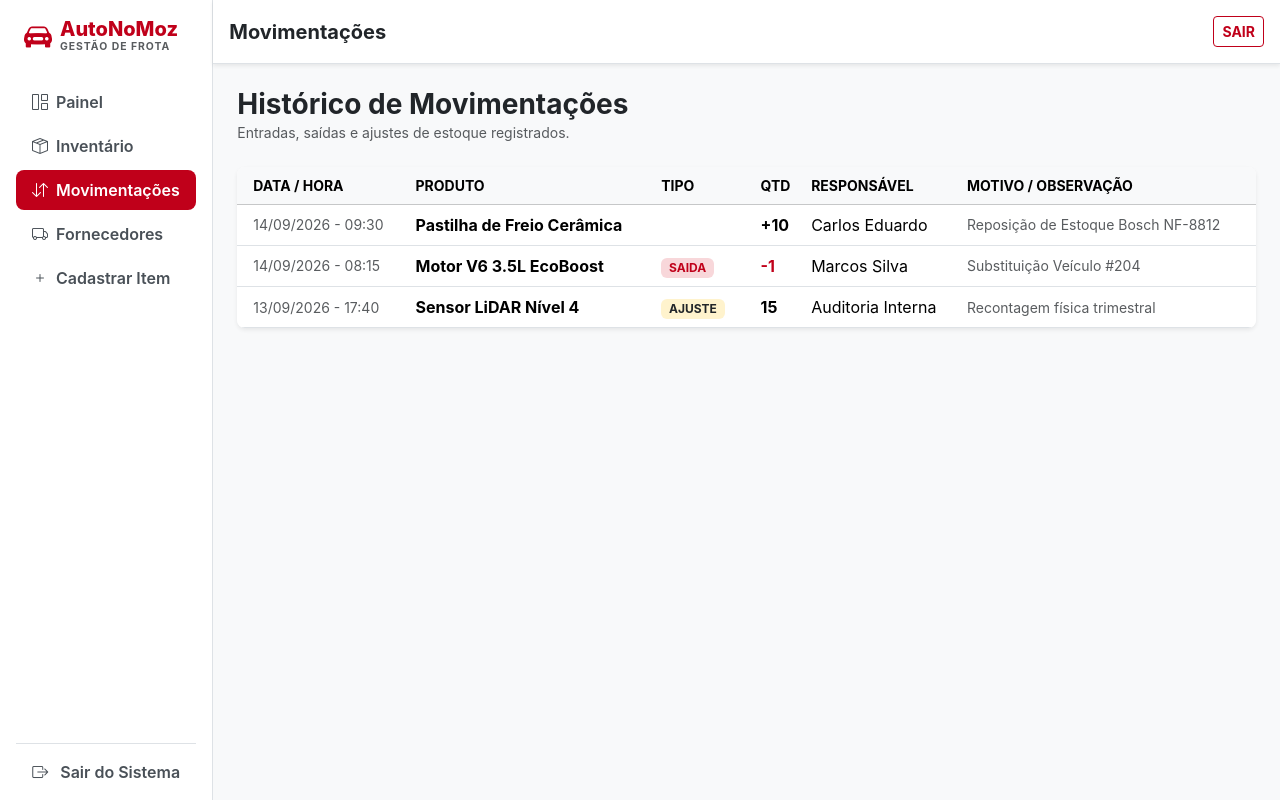
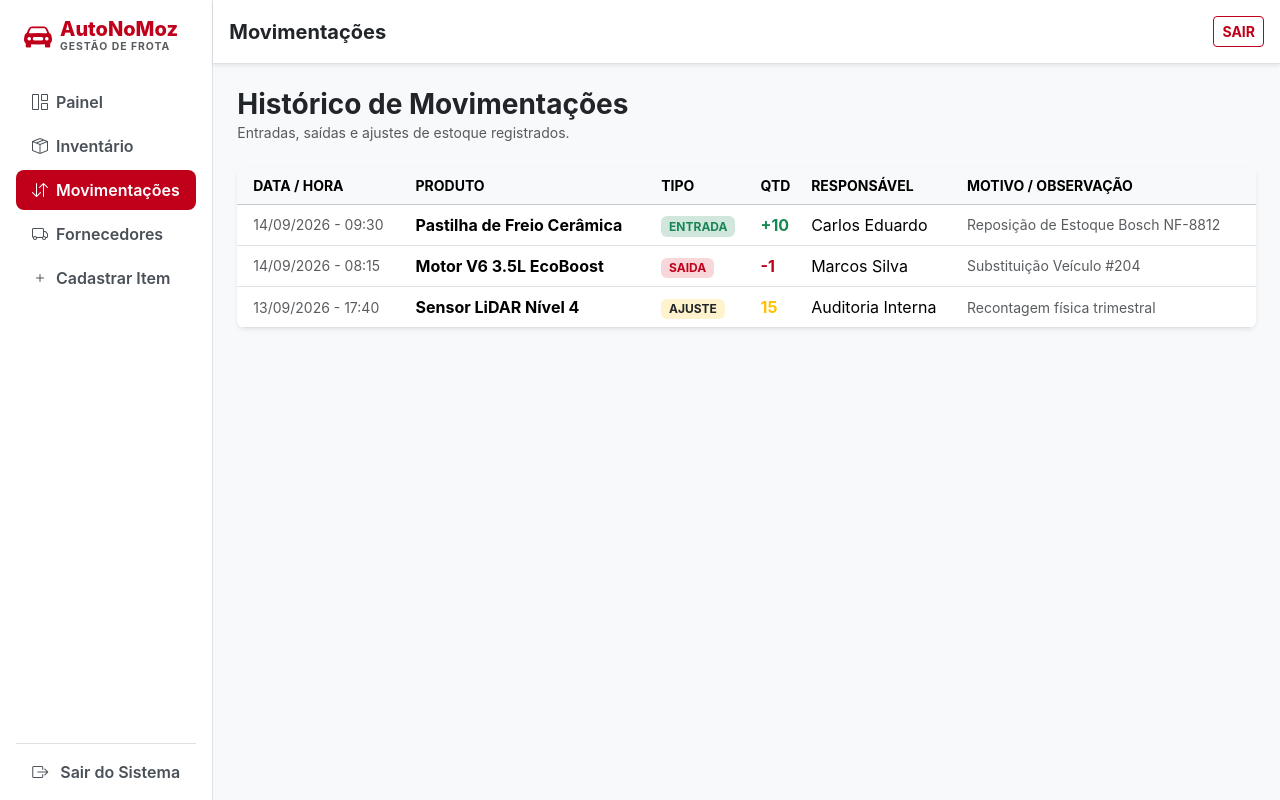
Before and after one commit to Rafael75801/Autonomoz-React, a React (Vite) app: page /movimentacoes in a window 1280 px wide. Built offline with nearby package versions, Linux system fonts and the light colour scheme.

Commit message:
Corrigido badge "entrada" não aparecer

```diff
--- a/src/components/TableMovimentacoes.jsx
+++ b/src/components/TableMovimentacoes.jsx
@@ -1,8 +1,8 @@
 const tipos = {
     ENTRADA: {
         label: "ENTRADA",
-        badge: "bg-sucess-subtle text-sucess",
-        qtd: "text-sucess",
+        badge: "bg-success-subtle text-success",
+        qtd: "text-success",
         sinal: "+"
     },
     SAIDA: {
@@ -14,7 +14,7 @@ const tipos = {
     AJUSTE: {
         label: "AJUSTE",
         badge: "bg-warning-subtle text-dark",
-        qtd: "",
+        qtd: "text-warning",
         sinal: ""
     }
 }
```
